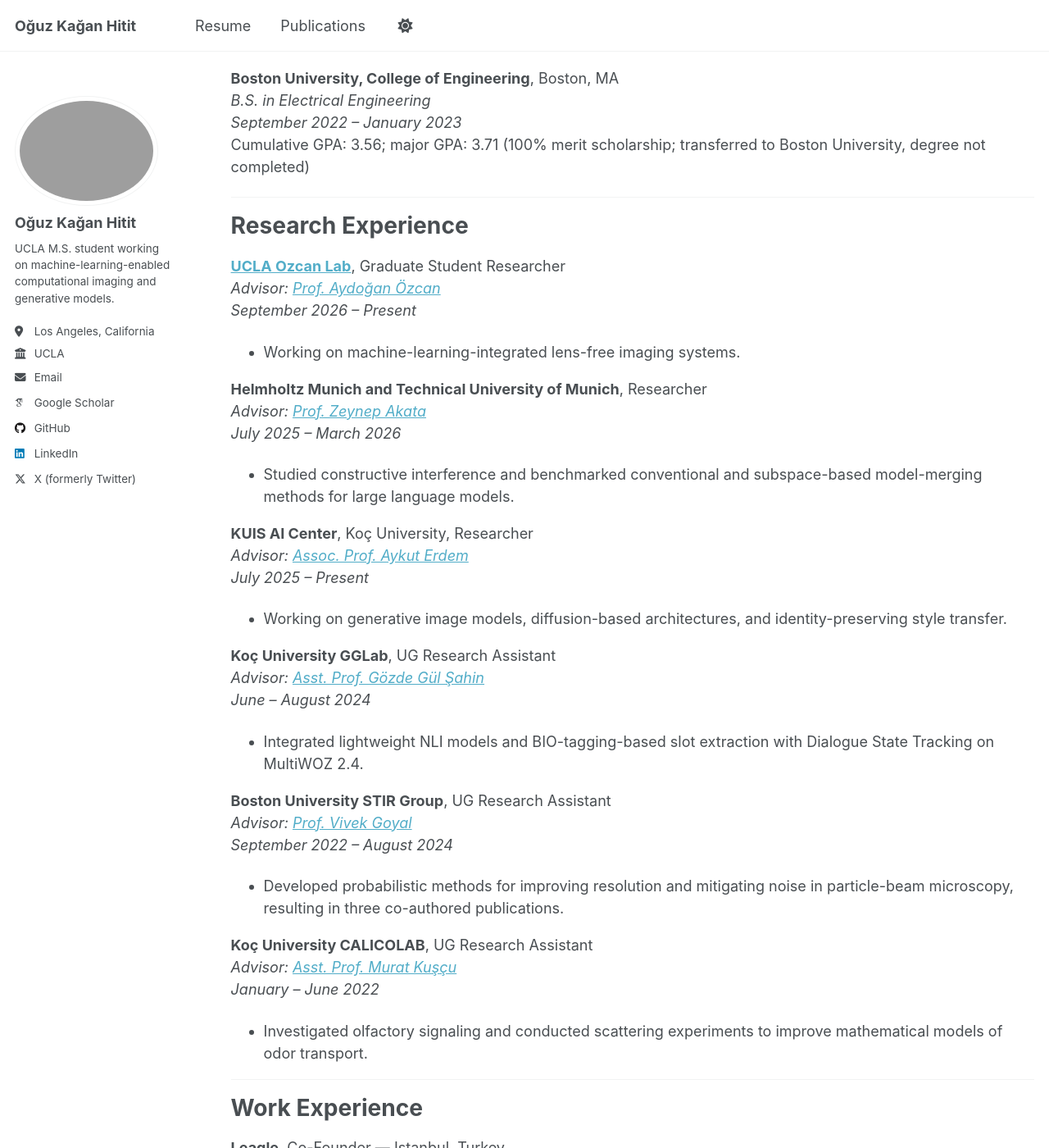
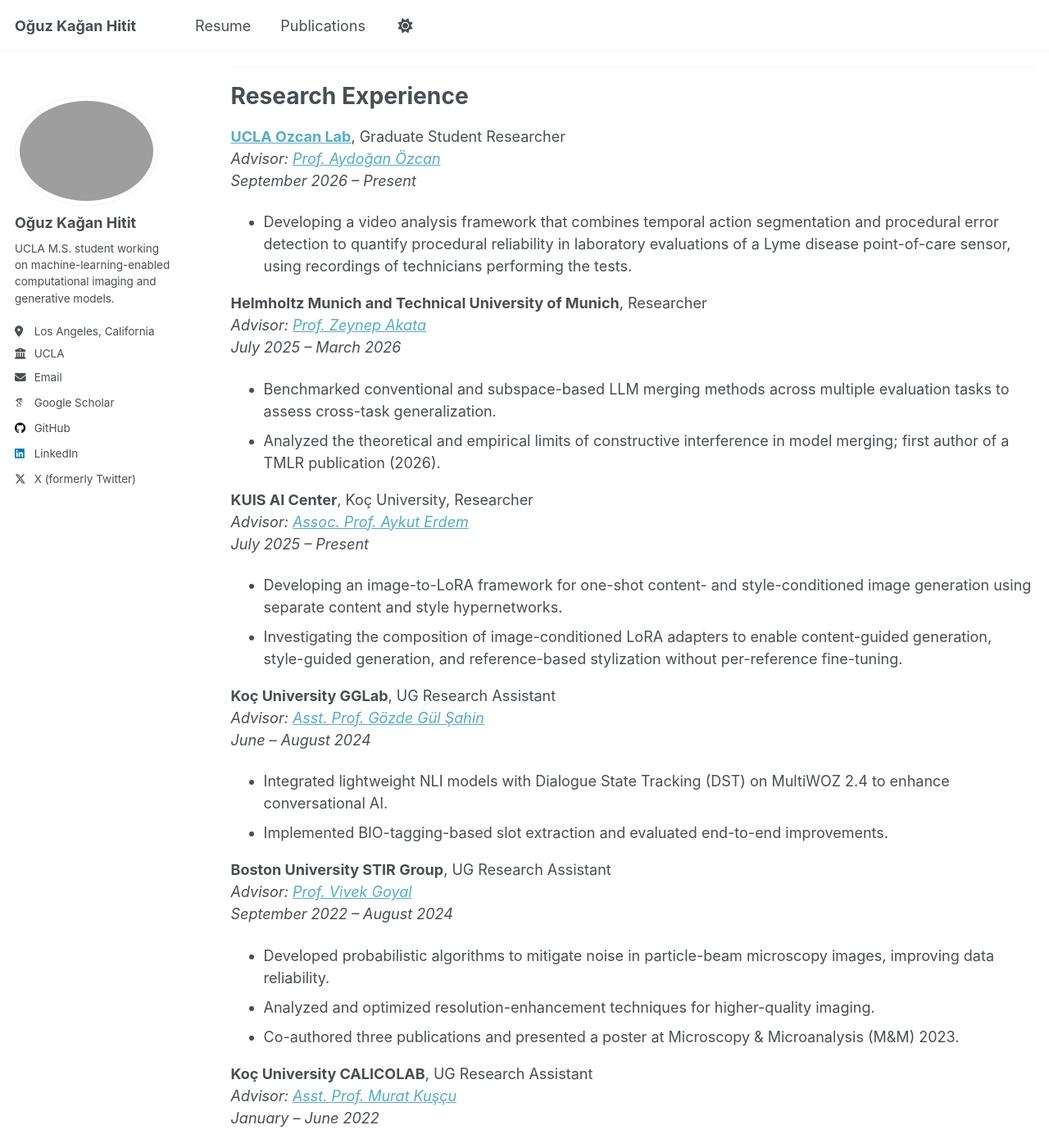
Before and after one commit to kaganhitit11/kaganhitit11.github.io, a Jekyll site: the page built from _pages/cv.md, in a window 1280 px wide and 1400 px high, scrolled down 447 px. Shown: the whole window at 82% size. Built offline with Jekyll 4.4.1, drawn with Linux system fonts in a browser that asks for light colours; some web fonts are replaced; some of the changed text lies outside the part shown.

Commit message:
Update resume from September 2026 PDF

```diff
--- a/_pages/cv.md
+++ b/_pages/cv.md
@@ -22,13 +22,8 @@
 *B.S. in Electrical & Electronics Engineering (Artificial Intelligence Track)*<br>
 *B.S. in Computer Engineering (Double Major)*<br>
 <em>September 2020 – June 2026</em><br>
-Cumulative GPA: 3.70; major GPA: 3.78 (100% merit scholarship)
+Cumulative GPA: 3.72; area GPA: 3.81 (100% merit scholarship)
 
-
-**Boston University, College of Engineering**, Boston, MA
-*B.S. in Electrical Engineering*
-<em>September 2022 – January 2023</em><br>
-Cumulative GPA: 3.56; major GPA: 3.71 (100% merit scholarship; transferred to Boston University, degree not completed)
 
 ---
 
@@ -38,27 +33,32 @@
 **[UCLA Ozcan Lab](https://innovate.ee.ucla.edu/)**, Graduate Student Researcher<br>
 *Advisor: [Prof. Aydoğan Özcan](https://www.ee.ucla.edu/aydogan-ozcan/)*<br>
 *September 2026 – Present*<br>
-- Working on machine-learning-integrated lens-free imaging systems.
+- Developing a video analysis framework that combines temporal action segmentation and procedural error detection to quantify procedural reliability in laboratory evaluations of a Lyme disease point-of-care sensor, using recordings of technicians performing the tests.
 
 **Helmholtz Munich and Technical University of Munich**, Researcher<br>
 *Advisor: [Prof. Zeynep Akata](https://www.eml-munich.de/people/zeynep-akata)*
 *July 2025 – March 2026*<br>
-- Studied constructive interference and benchmarked conventional and subspace-based model-merging methods for large language models.
+- Benchmarked conventional and subspace-based LLM merging methods across multiple evaluation tasks to assess cross-task generalization.
+- Analyzed the theoretical and empirical limits of constructive interference in model merging; first author of a TMLR publication (2026).
 
 **KUIS AI Center**, Koç University, Researcher<br>
 *Advisor: [Assoc. Prof. Aykut Erdem](https://aykuterdem.github.io/)*
 *July 2025 – Present*
-- Working on generative image models, diffusion-based architectures, and identity-preserving style transfer.
+- Developing an image-to-LoRA framework for one-shot content- and style-conditioned image generation using separate content and style hypernetworks.
+- Investigating the composition of image-conditioned LoRA adapters to enable content-guided generation, style-guided generation, and reference-based stylization without per-reference fine-tuning.
 
 **Koç University GGLab**, UG Research Assistant
 *Advisor: [Asst. Prof. Gözde Gül Şahin](https://gozdesahin.github.io/)*
 *June – August 2024*
-- Integrated lightweight NLI models and BIO-tagging-based slot extraction with Dialogue State Tracking on MultiWOZ 2.4.
+- Integrated lightweight NLI models with Dialogue State Tracking (DST) on MultiWOZ 2.4 to enhance conversational AI.
+- Implemented BIO-tagging-based slot extraction and evaluated end-to-end improvements.
 
 **Boston University STIR Group**, UG Research Assistant
 *Advisor: [Prof. Vivek Goyal](https://www.vivekgoyal.org/)*
 *September 2022 – August 2024*
-- Developed probabilistic methods for improving resolution and mitigating noise in particle-beam microscopy, resulting in three co-authored publications.
+- Developed probabilistic algorithms to mitigate noise in particle-beam microscopy images, improving data reliability.
+- Analyzed and optimized resolution-enhancement techniques for higher-quality imaging.
+- Co-authored three publications and presented a poster at Microscopy & Microanalysis (M&M) 2023.
 
 **Koç University CALICOLAB**, UG Research Assistant
 *Advisor: [Asst. Prof. Murat Kuşçu](https://mysite.ku.edu.tr/mkuscu/)*
@@ -72,8 +72,9 @@
 
 **Leagle**, Co-Founder — Istanbul, Turkey
 <em>April 2024 – Present</em>
-- Developed LLM-powered agents to automate legal workflows, enhancing efficiency and enabling professionals to focus on high-value strategic tasks.
-- Led NLP solution design and full-stack development for the successful launch of Leagle’s web platform.
+- Co-founded and led the development of Leagle, an AI-powered legal research and drafting platform serving 1,000+ daily users.
+- Designed and deployed LLM-powered agentic workflows for legal research, document analysis, and drafting, reducing repetitive manual work for legal professionals.
+- Led the end-to-end development of Leagle’s NLP infrastructure and web platform, from retrieval and model orchestration to backend APIs and production deployment.
 
 **Valensas**, Software Engineer — Istanbul, Turkey
 <em>July – Dec 2024</em>
@@ -111,7 +111,7 @@
 ======
 
 - **62nd** nationwide in Turkey's 2020 University Entrance Exam (*YKS*); among >2,000,000 candidates.
-- Koç University *Dean's Honor Roll*, 2020–2024.
+- Koç University *Dean's Honor Roll*, 2022–2026.
 - **3rd** place, TUBITAK Undergraduate Research Projects Competition (2021), Defense, Space & Aeronautics category.
 
 ---
@@ -120,8 +120,8 @@
 ======
 
 - **Languages and libraries:** Python, Java, Kotlin, C, SQL, PyTorch, CUDA, Django, Spring Boot, React, and Flutter.
-- **Systems and tools:** PostgreSQL, Microsoft Azure, Git, Linux, Docker, Kubernetes, Slurm, and Firebase.
-- **Research areas:** Computational imaging, microscopy, model merging, generative modeling, and reinforcement learning for natural language processing.
+- **Systems and tools:** PostgreSQL, Microsoft Azure, Git, Linux, Docker, Kubernetes (k3s), Slurm, and Firebase.
+- **Research areas:** Model merging theory; generative style transfer in text-to-image models; reinforcement learning in natural language processing applications; computational imaging and microscopy.
 
 ---
 
```
Also changed, not shown: other parts of _pages/cv.md (+0 -1 lines), 1 other file.
